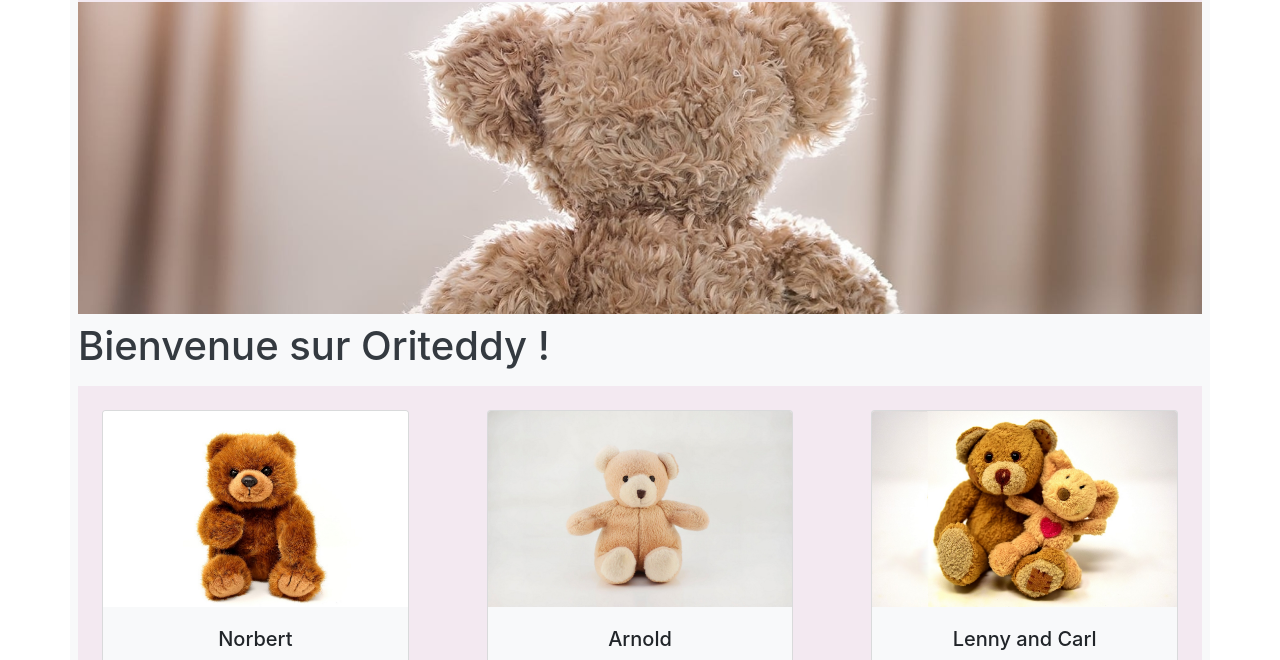
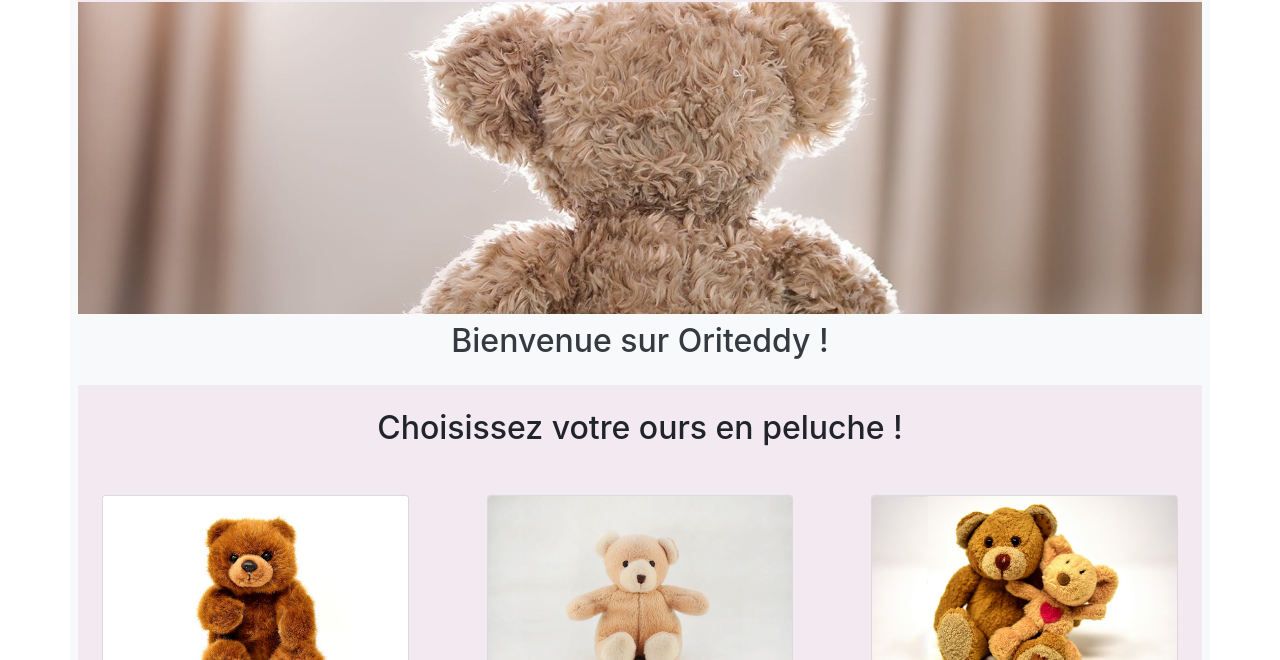
Before and after one commit to Laura398/Laura398-LauraMathieu_5_19052021, a plain HTML site: page frontend/index.html in a window 1280 px wide. Shown: the part 106-766 px from the top of the page. Drawn offline with nearby package versions, Linux system fonts and the light colour scheme.

Commit message:
HTML index fait

```diff
--- a/frontend/index.html
+++ b/frontend/index.html
@@ -10,8 +10,6 @@
     <link rel="shortcut icon" type="image/png" href="img/favicon.png">
 
     <script src="https://kit.fontawesome.com/f8ffac71bf.js" crossorigin="anonymous"></script>
-
-	<script src="" defer></script>
 
 <!--Bootstrap-->
     <link rel="stylesheet" href="https://cdn.jsdelivr.net/npm/bootstrap@4.6.0/dist/css/bootstrap.min.css" integrity="sha384-B0vP5xmATw1+K9KRQjQERJvTumQW0nPEzvF6L/Z6nronJ3oUOFUFpCjEUQouq2+l" crossorigin="anonymous">
@@ -57,8 +55,8 @@
                 <div class="col">
                         <figure class="figure bg-light">
                             <img class="figure-img img-fluid" src="img/teddy_5.jpg" alt="Image de fond">
-                            <figcaption class="bg-light text-dark h1 m-0">
-                                Bienvenue sur Oriteddy !
+                            <figcaption class="bg-light text-dark h1 m-0 text-center">
+                                <h2>Bienvenue sur Oriteddy !</h2>
                             </figcaption>
                         </figure>
                 </div>
@@ -66,6 +64,11 @@
         </section>
 
         <section style="background-color: #F3E9F1;">
+            <div class="row">
+                <div class="col">
+                    <h2 class="text-center my-4">Choisissez votre ours en peluche !</h2>
+                </div>
+            </div>
             <div class="row">
                 <div class="col-12 col-lg-4">
                     <div class="card text-center bg-light m-4">
```
